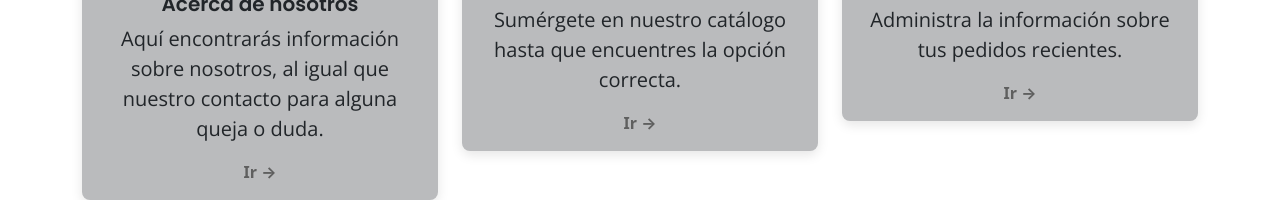
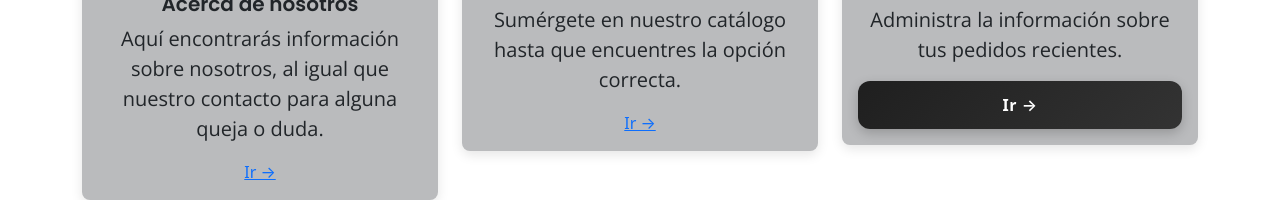
Before and after one commit to AngelRicardoGarzaGalvan/Fase-3, a plain HTML site: page index.html in a window 1280 px wide. Shown: the part 843-1043 px from the top of the page. Drawn offline with nearby package versions, Linux system fonts and the light colour scheme.

Commit message:
Cambio de diseño de botón card historial pedidos

```diff
--- a/index.html
+++ b/index.html
@@ -62,7 +62,7 @@
           <img src="./img/historialp.jpg" alt="Historial de pedidos" class="img-fluid img-historial" />
           <h5 class="mt-3">Historial de pedidos</h5>
           <p>Administra la información sobre tus pedidos recientes.</p>
-          <a href="pedidos/historialpedidos.php" class="btn-link">Ir →</a>
+          <a href="pedidos/historialpedidos.php" class="modern-btn">Ir →</a>
         </div>
       </div>
     </div>
--- a/styles.css
+++ b/styles.css
@@ -133,12 +133,22 @@ h5 {
   background-color: #babbbd;
 }
 
-.btn-link {
-  color: #5f5f5f;
+.modern-btn {
+  display: inline-block;
+  padding: 0.75em 1.5em;
+  background: linear-gradient(135deg, #1f1f1f, #333);
+  color: #fff;
+  font-weight: 600;
+  font-size: 1rem;
+  border-radius: 12px;
   text-decoration: none;
-  font-weight: bold;
+  box-shadow: 0 4px 12px rgba(0, 0, 0, 0.2);
+  transition: all 0.3s ease;
+  letter-spacing: 0.5px;
 }
 
-.btn-link:hover {
-  text-decoration: underline;
+.modern-btn:hover {
+  background: linear-gradient(135deg, #968f8c, #968f8c);
+  transform: translateY(-2px);
+  box-shadow: 0 6px 16px rgba(0, 0, 0, 0.3);
 }
```
